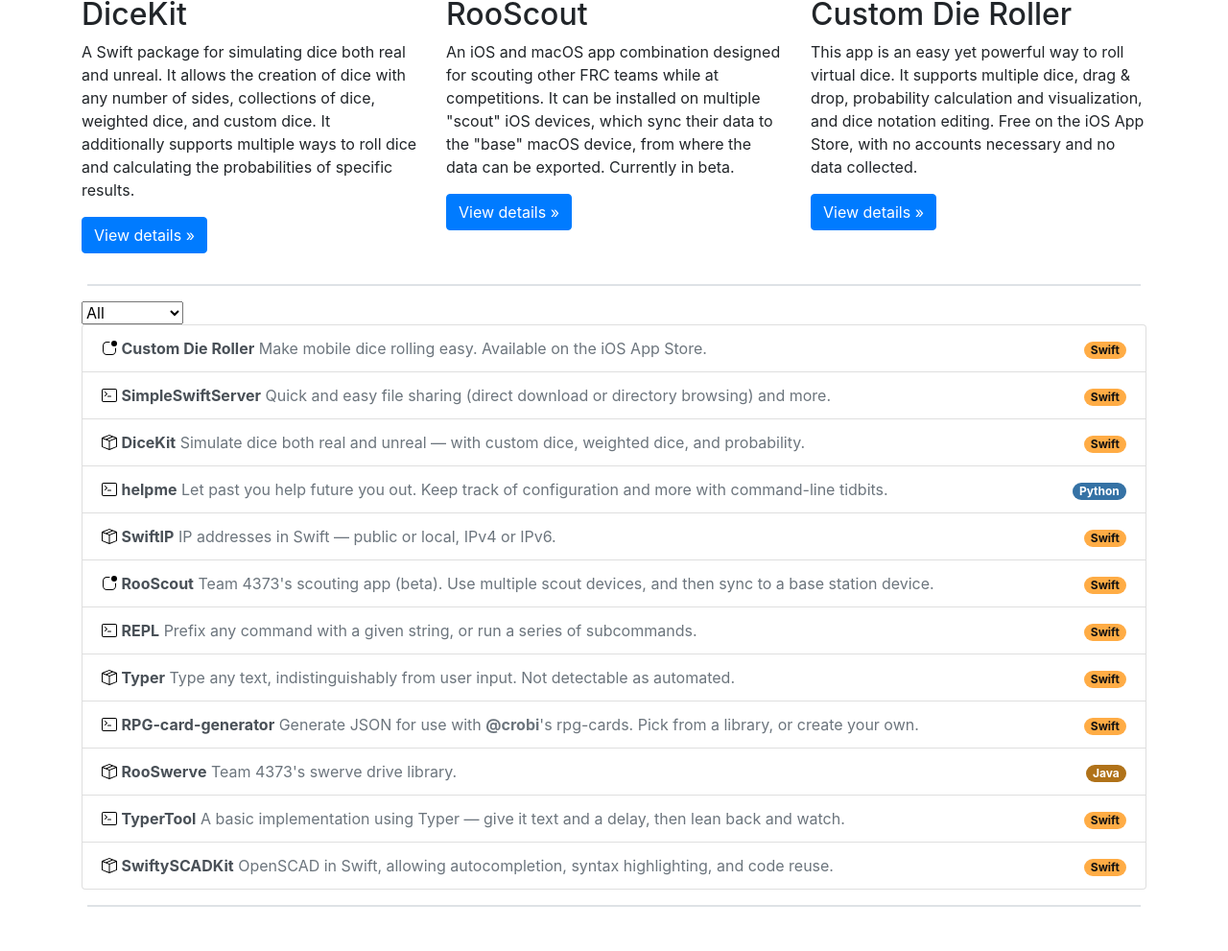
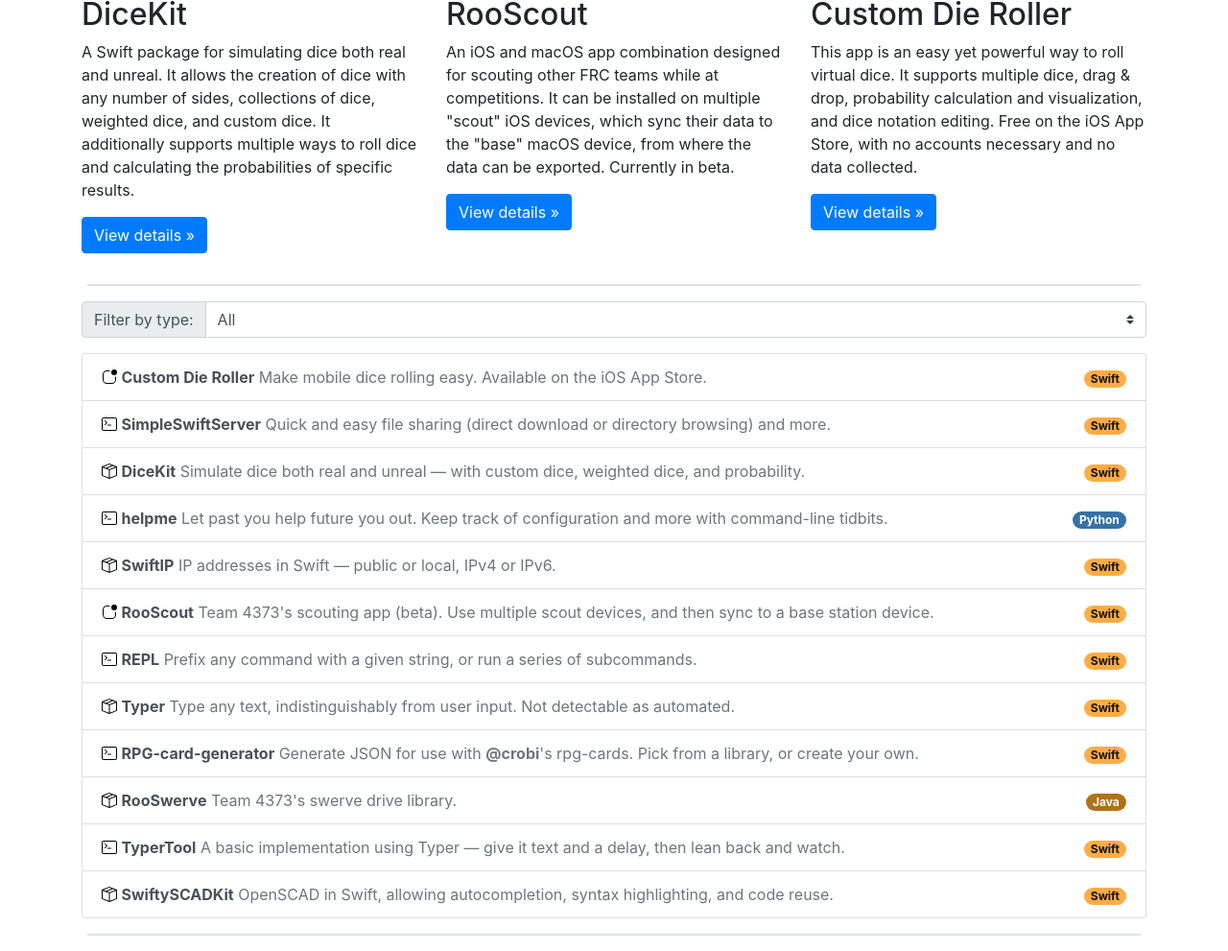
Before and after one commit to Samasaur1/samasaur1.github.io, a Jekyll site: the page built from projects/index.html, in a window 1280 px wide, cut to the strip 248-1239 px from the top of the page. Shown: the whole strip at 96% size. Built offline with Jekyll 4.4.1, drawn with Linux system fonts in a browser that asks for light colours; before the commit the page ends 1209 px from its top, so only the background shows below that.

Commit message:
Beautify filter selector

```diff
--- a/_layouts/project.html
+++ b/_layouts/project.html
@@ -38,12 +38,10 @@
               btn.addEventListener('click', function(){
                 if(hint.style.visibility == 'hidden'){
                   hint.style.visibility = 'visible';
-                  //hint.style.opacity = '1';
                   hint.style.height = height + 'px';
                 }
                 else{
                   hint.style.visibility = 'hidden';
-                  //hint.style.opacity = '0';
                   hint.style.height = '0px';
                 }
               });
--- a/projects/index.html
+++ b/projects/index.html
@@ -36,12 +36,17 @@
   </div>
   <hr class="col-lg-10 border"/>
   <div class="container">
-    <select id="filterer" onchange="filterer_filter();">
-      <option value="item" selected>All</option>
-      <option value="app">App</option>
-      <option value="executable">Executable</option>
-      <option value="library">Library</option>
-    </select>
+    <div class="input-group mb-3">
+      <div class="input-group-prepend">
+        <label class="input-group-text" for="filterer">Filter by type:</label>
+      </div>
+        <select id="filterer" onchange="filterer_filter();" class="custom-select">
+          <option value="item" selected>All</option>
+          <option value="app">Apps</option>
+          <option value="executable">Executables</option>
+          <option value="library">Libraries</option>
+        </select>
+    </div>
     <div class="list-group">
       {% for proj in site.data.projects %}
         <a href="{{ proj.link | relative_url }}" class="list-group-item list-group-item-action filterer-item filterer-{{proj.type | downcase}} hidden-transition">
@@ -72,9 +77,6 @@
           toShow[i].style.padding = filtererItemPadding;
         }
       }
-      // You should **NOT** use this, but it was impressive enough that I wanted to get it in Git as a comment.
-      // It selects a span with a class starting with "icon-" that does not have the class "icon-app" within an <a class="list-group-item list-group-item-action"> within a <div class="list-group"> within a <div class="container">
-      // document.querySelectorAll("div.container div.list-group a.list-group-item.list-group-item-action span[class^=\"icon-\"]:not(.icon-app)")
     </script>
   </div>
   <hr class="col-lg-10 border"/>
```
